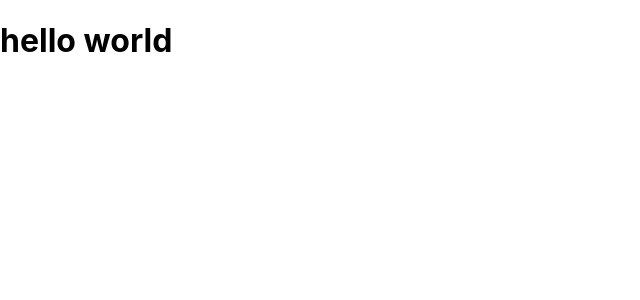
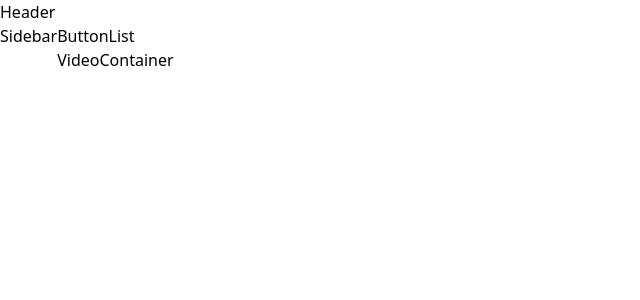
Before and after one commit to Swapnasruthi/my_youtube, a React (Create React App) app: page / in a window 1280 px wide. Shown: the top 300 px of the page, without its empty margins (0-640 px from the left). Built offline with nearby package versions, Linux system fonts and the light colour scheme.

Commit message:
structured all the components

```diff
--- a/package.json
+++ b/package.json
@@ -34,5 +34,8 @@
       "last 1 firefox version",
       "last 1 safari version"
     ]
+  },
+  "devDependencies": {
+    "tailwindcss": "^3.4.15"
   }
 }
--- a/src/App.css
+++ b/src/App.css
@@ -1,38 +1,3 @@
-.App {
-  text-align: center;
-}
-
-.App-logo {
-  height: 40vmin;
-  pointer-events: none;
-}
-
-@media (prefers-reduced-motion: no-preference) {
-  .App-logo {
-    animation: App-logo-spin infinite 20s linear;
-  }
-}
-
-.App-header {
-  background-color: #282c34;
-  min-height: 100vh;
-  display: flex;
-  flex-direction: column;
-  align-items: center;
-  justify-content: center;
-  font-size: calc(10px + 2vmin);
-  color: white;
-}
-
-.App-link {
-  color: #61dafb;
-}
-
-@keyframes App-logo-spin {
-  from {
-    transform: rotate(0deg);
-  }
-  to {
-    transform: rotate(360deg);
-  }
-}
+@tailwind base;
+@tailwind components;
+@tailwind utilities;
--- a/src/App.js
+++ b/src/App.js
@@ -1,7 +1,12 @@
+import Body from "./components/Body";
+import Header from "./components/Header";
+
 function App() {
   return (
-    <div >
-        <h1>hello world</h1>
+    <div className="">
+        <Header/>
+
+        <Body/>
     </div>
   );
 }
--- /dev/null
+++ b/src/components/Body.js
@@ -0,0 +1,13 @@
+import MainContainer from "./MainContainer";
+import Sidebar from "./Sidebar";
+
+const Body = ()=> {
+    return (
+        <div className="flex">
+            <Sidebar/>
+            <MainContainer/>
+        </div>
+    )
+}
+
+export default Body;
--- /dev/null
+++ b/src/components/ButtonList.js
@@ -0,0 +1,9 @@
+const ButtonList = ()=>{
+    return(
+        <div>
+            ButtonList
+        </div>
+    )
+}
+
+export default ButtonList;
--- /dev/null
+++ b/src/components/Header.js
@@ -0,0 +1,8 @@
+const Header = ()=> {
+    return(
+        <div>
+            Header
+        </div>
+    )
+}
+export default Header;
--- /dev/null
+++ b/src/components/MainContainer.js
@@ -0,0 +1,12 @@
+import ButtonList from "./ButtonList"
+import VideoContainer from "./VideoContainer"
+
+const MainContainer = ()=>{
+    return(
+        <div>
+           <ButtonList/>
+            <VideoContainer/>
+        </div>
+    )
+}
+export default MainContainer
--- /dev/null
+++ b/src/components/Sidebar.js
@@ -0,0 +1,8 @@
+const Sidebar = ()=>{
+    return(
+        <div>
+            Sidebar
+        </div>
+    )
+}
+export default Sidebar;
--- /dev/null
+++ b/src/components/VideoContainer.js
@@ -0,0 +1,9 @@
+const VideoContainer = ()=> {
+    return(
+        <div>
+            VideoContainer
+        </div>
+    )
+}
+
+export default VideoContainer;
--- a/src/index.css
+++ b/src/index.css
@@ -1,13 +1,3 @@
-body {
-  margin: 0;
-  font-family: -apple-system, BlinkMacSystemFont, 'Segoe UI', 'Roboto', 'Oxygen',
-    'Ubuntu', 'Cantarell', 'Fira Sans', 'Droid Sans', 'Helvetica Neue',
-    sans-serif;
-  -webkit-font-smoothing: antialiased;
-  -moz-osx-font-smoothing: grayscale;
-}
-
-code {
-  font-family: source-code-pro, Menlo, Monaco, Consolas, 'Courier New',
-    monospace;
-}
+@tailwind base;
+@tailwind components;
+@tailwind utilities;
--- /dev/null
+++ b/tailwind.config.js
@@ -0,0 +1,8 @@
+/** @type {import('tailwindcss').Config} */
+module.exports = {
+  content: ["./src/**/*.{html,js}"],
+  theme: {
+    extend: {},
+  },
+  plugins: [],
+}
```
Also changed, not shown: 1 other file (tests, documents, lock files or other folders).
